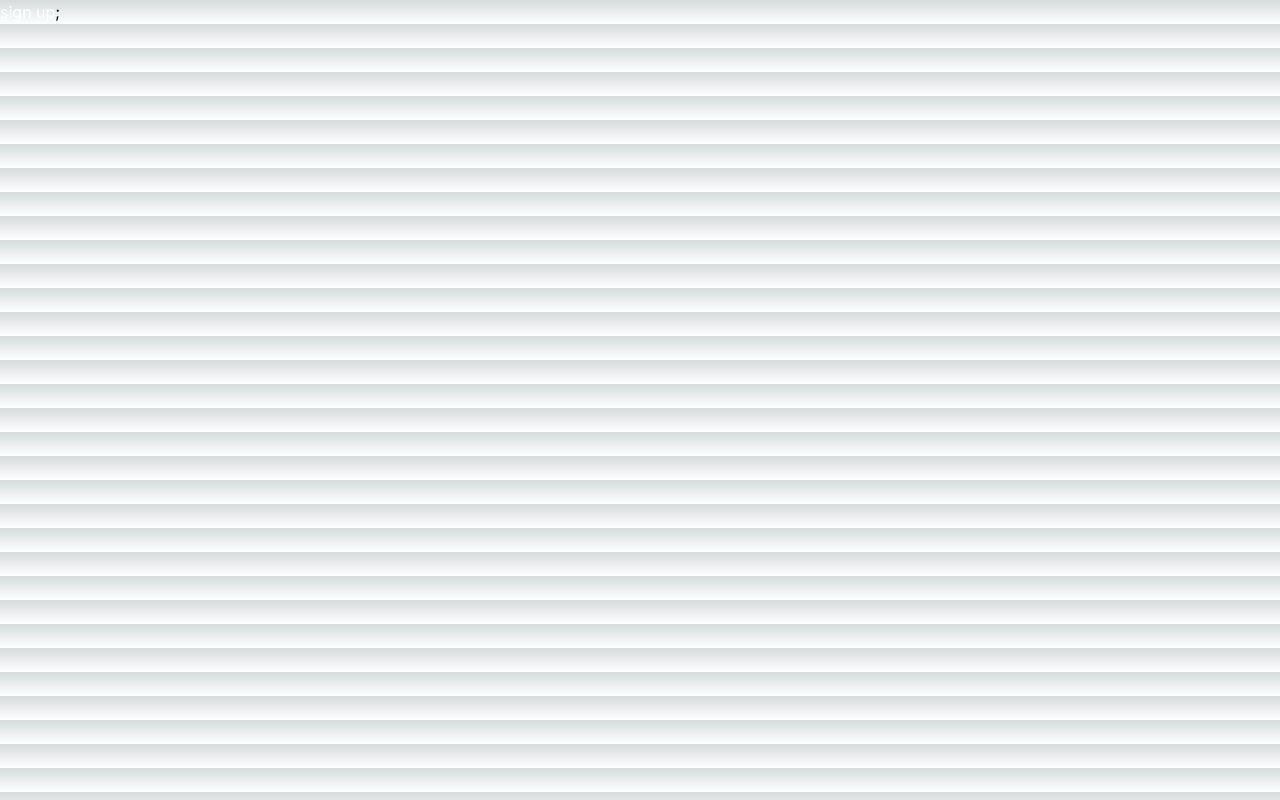
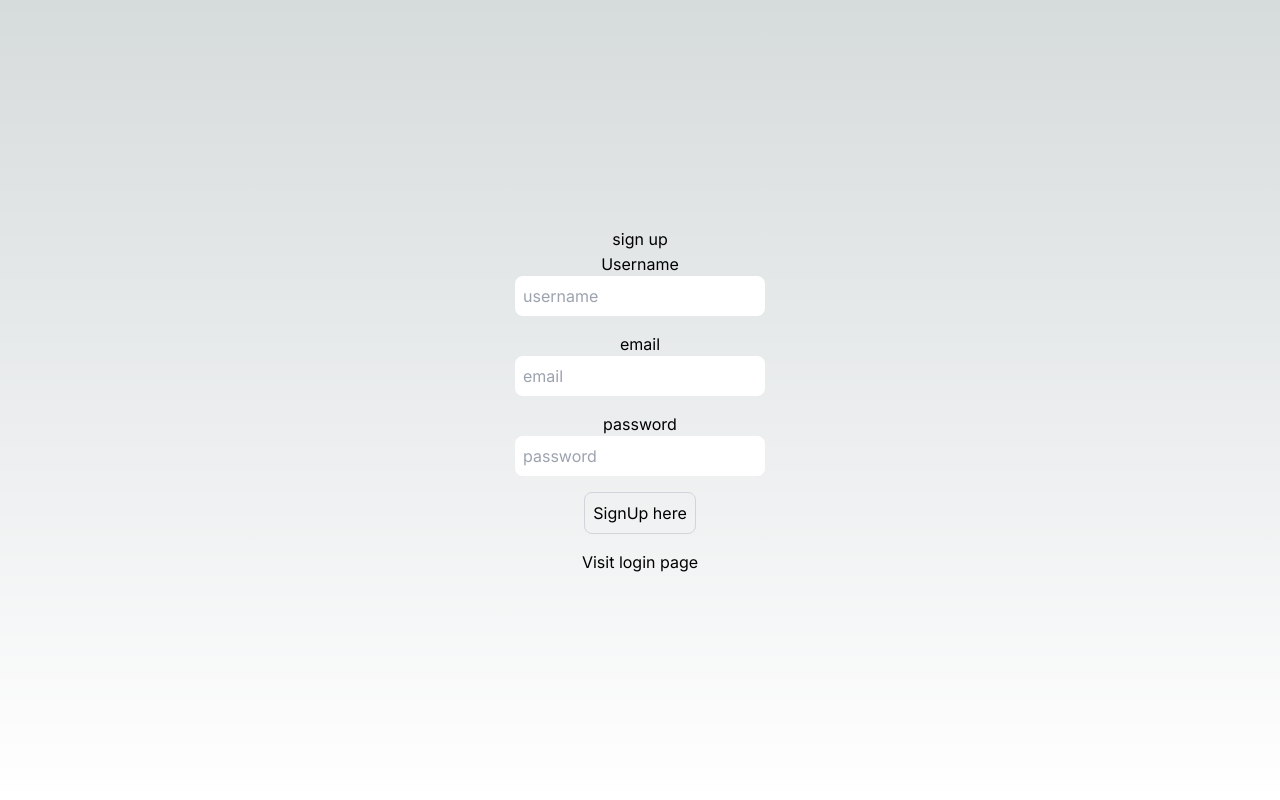
Before and after one commit to misikir21/auth, a Next.js app: page /signup in a window 1280 px wide. Built offline with nearby package versions, Linux system fonts and the light colour scheme.

Commit message:
add a signup page

```diff
--- a/src/app/signup/page.tsx
+++ b/src/app/signup/page.tsx
@@ -2,6 +2,7 @@
 import React from "react";
 import { useRouter } from "next/navigation";
 import { Axios } from "axios";
+import Link from "next/link";
 function signup() {
   const [user, setuser] = React.useState({
     email: "",
@@ -11,8 +12,45 @@ function signup() {
   const onSignup = async () => {};
 
   return (
-    <div className="flex">
-      <h1 className="text-center text-white">sign up</h1>;
+    <div className="flex flex-col items-center justify-center min-h-screen py-2">
+      <h1>sign up</h1>
+      <hr />
+      <label htmlFor="username">Username</label>
+      <input
+        className="p-2 border-gray-300 rounded-lg mb-4 focus:outline-none focus:border-gray-600"
+        type="text"
+        id="username"
+        value={user.username}
+        onChange={(e) => setuser({ ...user, username: e.target.value })}
+        placeholder="username"
+      />
+
+      <label htmlFor="email">email</label>
+      <input
+        className="p-2 border-gray-300 rounded-lg mb-4 focus:outline-none focus:border-gray-600"
+        type="text"
+        id="email"
+        value={user.email}
+        onChange={(e) => setuser({ ...user, email: e.target.value })}
+        placeholder="email"
+      />
+
+      <label htmlFor="password">password</label>
+      <input
+        className="p-2 border-gray-300 rounded-lg mb-4 focus:outline-none focus:border-gray-600"
+        type="password"
+        id="password"
+        value={user.password}
+        onChange={(e) => setuser({ ...user, password: e.target.value })}
+        placeholder="password"
+      />
+      <button
+        onClick={onSignup}
+        className="p-2 border border-gray-300 rounded-lg mb-4 focus:outline-none focus:border-gray-600"
+      >
+        SignUp here
+      </button>
+      <Link href="/login">Visit login page</Link>
     </div>
   );
 }
```
